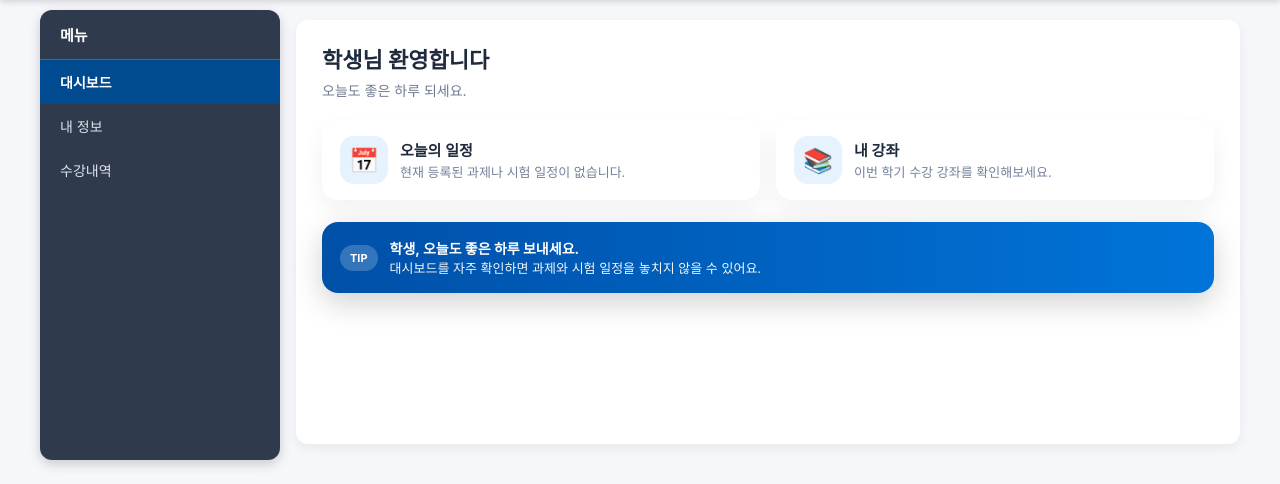
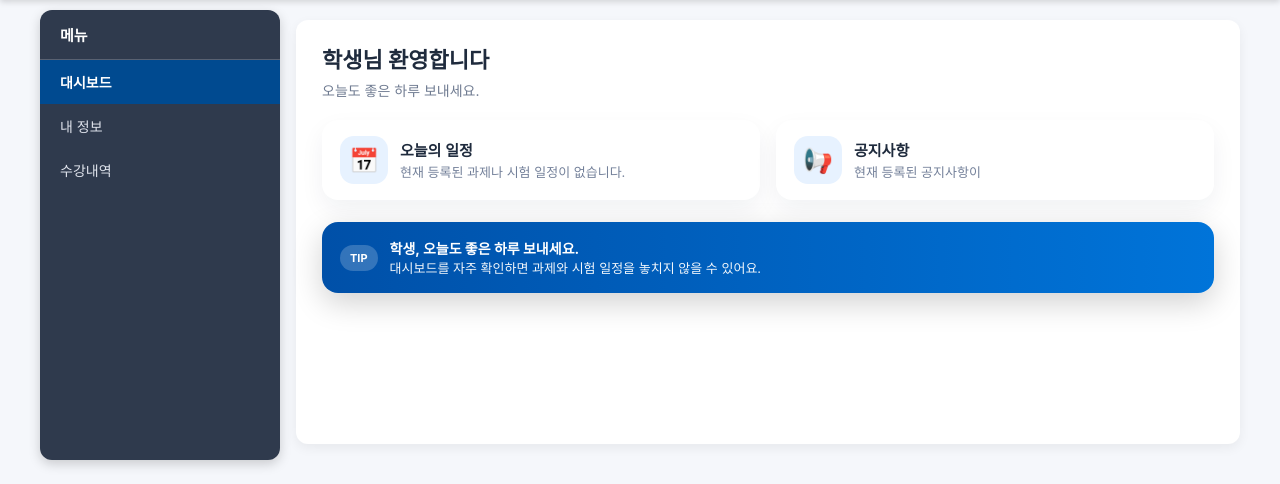
Before and after one commit to jutopia03/db_haksa_web_project, a Flask app: template templates/student/dashboard.html in a window 1280 px wide. Shown: the part 52-536 px from the top of the page. Run offline with Flask 3, Linux system fonts and the light colour scheme; the template is opened without the code that fills it, so the values that code supplies are empty; parts of the project's set-up code (start-up, migrations or seed data) failed here and were passed over.

Commit message:
간단 오류수정

```diff
--- a/templates/student/dashboard.html
+++ b/templates/student/dashboard.html
@@ -27,7 +27,7 @@
     <!-- 상단 인사말 -->
     <div class="dash-header">
       <h2>{{ student_name }} 학생님 환영합니다</h2>
-      <p class="dash-sub">오늘도 좋은 하루 되세요.</p>
+      <p class="dash-sub">오늘도 좋은 하루 보내세요.</p>
     </div>
 
     <!-- 카드 2개 -->
@@ -41,10 +41,10 @@
       </div>
 
       <div class="dash-card">
-        <div class="dash-card-icon">📚</div>
+        <div class="dash-card-icon">📢</div>
         <div class="dash-card-text">
-          <div class="dash-card-title">내 강좌</div>
-          <div class="dash-card-desc">이번 학기 수강 강좌를 확인해보세요.</div>
+          <div class="dash-card-title">공지사항</div>
+          <div class="dash-card-desc">현재 등록된 공지사항이</div>
         </div>
       </div>
     </div>
```
